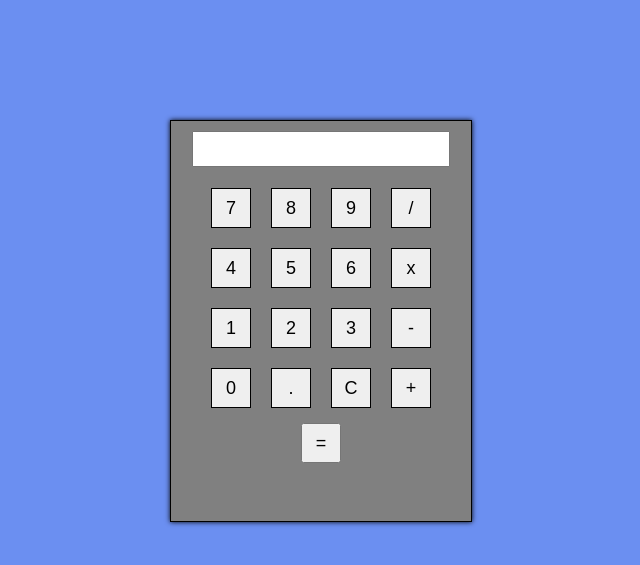
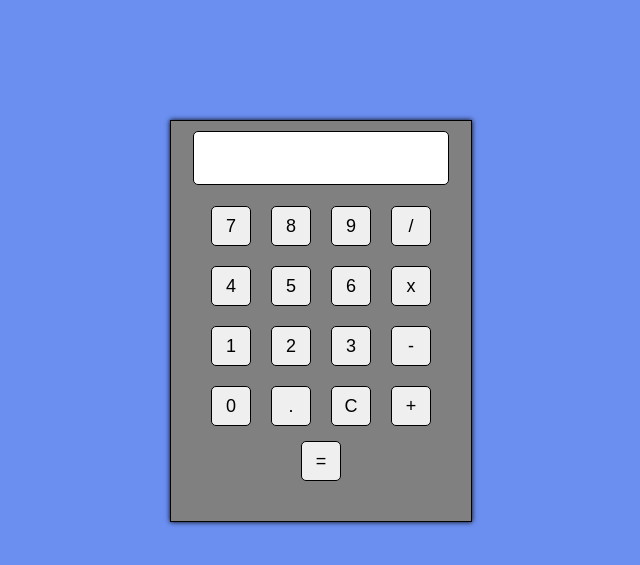
Before and after one commit to gustanitro/meus-projetos, a plain HTML site: page calculadora/calculadora.html in a window 1280 px wide. Shown: the part 79-644 px from the top of the page, without its empty margins (319-959 px from the left). Drawn offline with Linux system fonts and the light colour scheme.

Commit message:
Update style.css

```diff
--- a/calculadora/style.css
+++ b/calculadora/style.css
@@ -26,10 +26,12 @@ div#calculadora {
 
 input {
   width: 250px;
-  height: 30px;
+  height: 50px;
   margin: 10px;
   text-align: right;
   font-size: 18px;
+  border: 1px ridge black;
+  border-radius: 5px;
 }
 
 .grid-botoes {
@@ -42,32 +44,16 @@ input {
   padding: 5px;
 }
 
-.grid-botoes button {
+.grid-botoes button, button {
   width: 40px;
   height: 40px;
   margin: 4px;
   font-size: 18px;
   border: 1px ridge black;
+  border-radius: 5px;
 }
 
-.grid-botoes button:hover {
+.grid-botoes button:hover, button:hover {
   background-color: grey;
   color: white;
 }
-/*
-div#botoes {
-  width: 500px;
-}
-*/
-
-button {
-  width: 40px;
-  height: 40px;
-  margin: 4px;
-  font-size: 18px;
-
-  /*
-  display: grid;
-  grid-template-columns: repeat(4, 1fr); /* Cria duas colunas
-  gap: 5px; /* Espaço entre os botões */
-}
```
